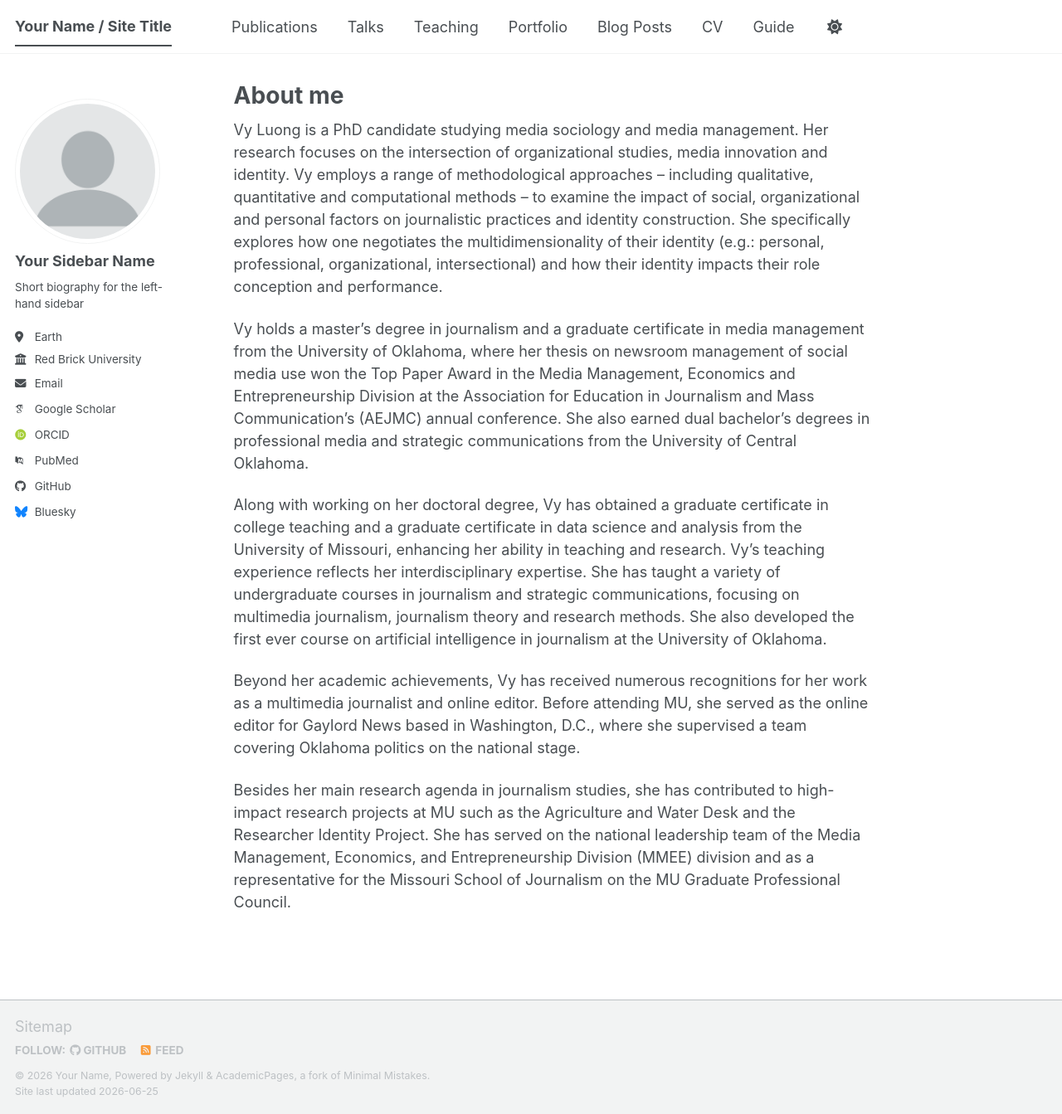
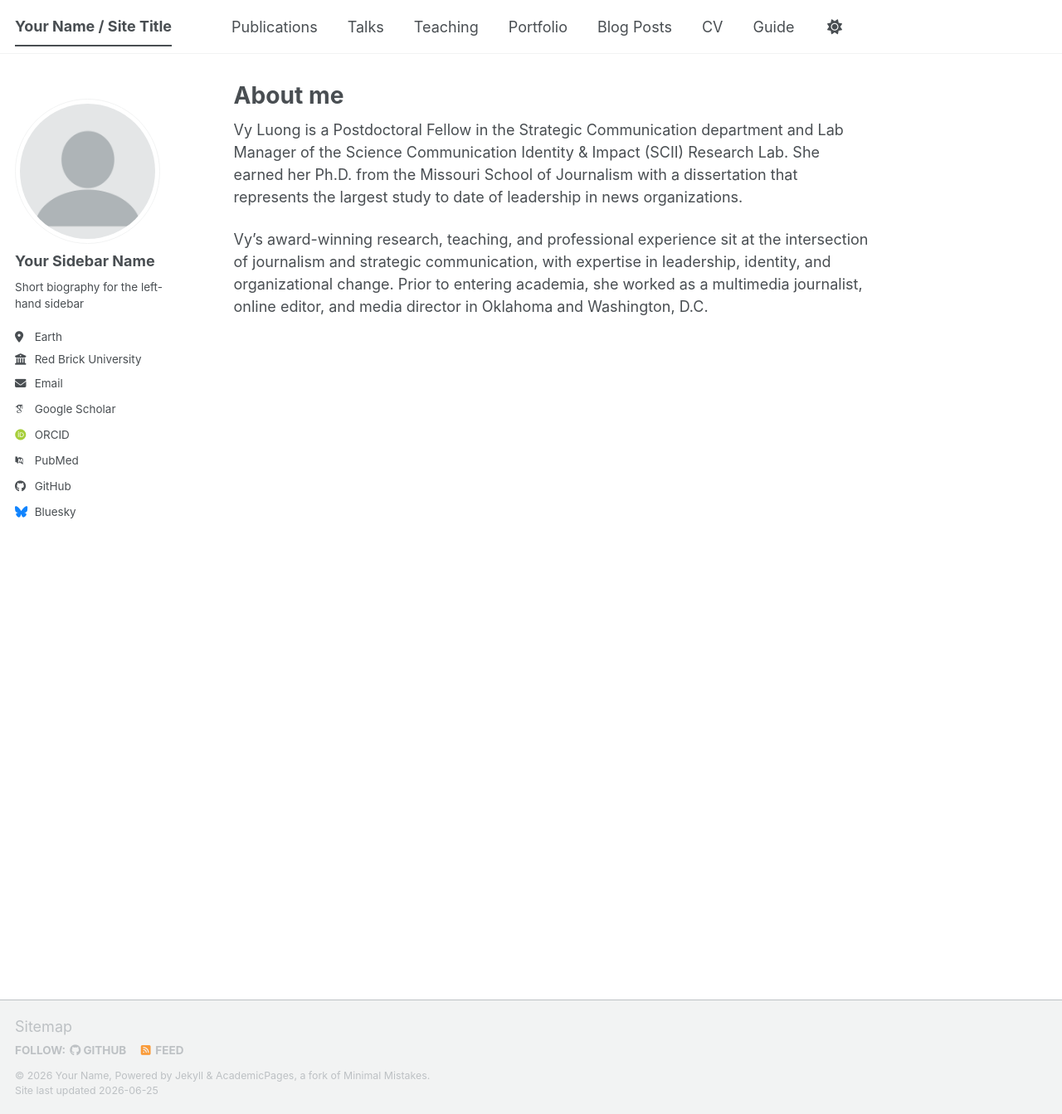
Before and after one commit to vyl236/vyl236.github.io, a Jekyll site: the page built from _pages/about.md, in a window 1280 px wide and 1343 px high. Shown: the whole window at 83% size. Built offline with Jekyll 4.4.1, drawn with Linux system fonts in a browser that asks for light colours; some web fonts are replaced; a script bundle is joined from its source files by our own code; library files that are not in the unit come from our copies.

Commit message:
Update about.md

```diff
--- a/_pages/about.md
+++ b/_pages/about.md
@@ -6,13 +6,6 @@ redirect_from:
   - /about/
   - /about.html
 ---
+Vy Luong is a Postdoctoral Fellow in the Strategic Communication department and Lab Manager of the Science Communication Identity & Impact (SCII) Research Lab. She earned her Ph.D. from the Missouri School of Journalism with a dissertation that represents the largest study to date of leadership in news organizations.
 
-Vy Luong is a PhD candidate studying media sociology and media management. Her research focuses on the intersection of organizational studies, media innovation and identity. Vy employs a range of methodological approaches – including qualitative, quantitative and computational methods – to examine the impact of social, organizational and personal factors on journalistic practices and identity construction. She specifically explores how one negotiates the multidimensionality of their identity (e.g.: personal, professional, organizational, intersectional) and how their identity impacts their role conception and performance.
-
-Vy holds a master’s degree in journalism and a graduate certificate in media management from the University of Oklahoma, where her thesis on newsroom management of social media use won the Top Paper Award in the Media Management, Economics and Entrepreneurship Division at the Association for Education in Journalism and Mass Communication’s (AEJMC) annual conference. She also earned dual bachelor’s degrees in professional media and strategic communications from the University of Central Oklahoma.
-
-Along with working on her doctoral degree, Vy has obtained a graduate certificate in college teaching and a graduate certificate in data science and analysis from the University of Missouri, enhancing her ability in teaching and research. Vy’s teaching experience reflects her interdisciplinary expertise. She has taught a variety of undergraduate courses in journalism and strategic communications, focusing on multimedia journalism, journalism theory and research methods. She also developed the first ever course on artificial intelligence in journalism at the University of Oklahoma.
-
-Beyond her academic achievements, Vy has received numerous recognitions for her work as a multimedia journalist and online editor. Before attending MU, she served as the online editor for Gaylord News based in Washington, D.C., where she supervised a team covering Oklahoma politics on the national stage.
-
-Besides her main research agenda in journalism studies, she has contributed to high-impact research projects at MU such as the Agriculture and Water Desk and the Researcher Identity Project. She has served on the national leadership team of the Media Management, Economics, and Entrepreneurship Division (MMEE) division and as a representative for the Missouri School of Journalism on the MU Graduate Professional Council.
+Vy’s award-winning research, teaching, and professional experience sit at the intersection of journalism and strategic communication, with expertise in leadership, identity, and organizational change. Prior to entering academia, she worked as a multimedia journalist, online editor, and media director in Oklahoma and Washington, D.C.
```
